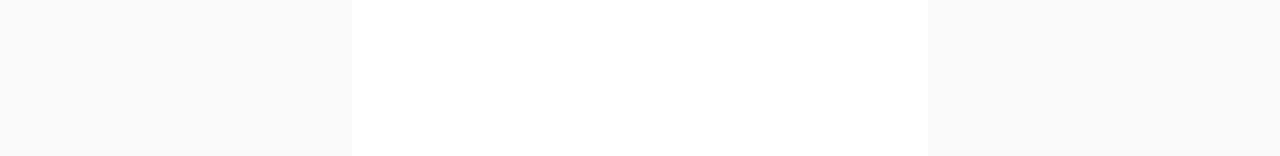
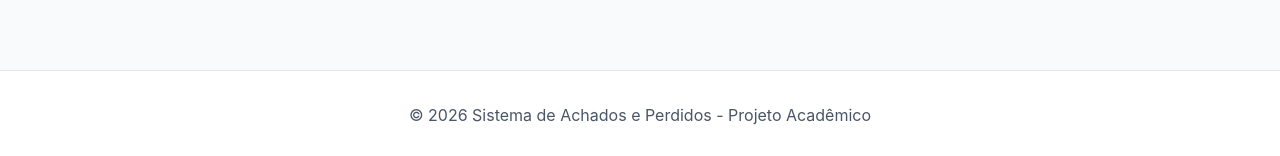
Before and after one commit to impacta-gb/ap2-frontend-next-js-ditko-br, a Next.js app: page / in a window 1280 px wide. Shown: the part 641-797 px from the top of the page. Built offline with nearby package versions, Linux system fonts and the light colour scheme.

Commit message:
feat: atualiza layout raiz com navbar e footer

```diff
--- a/app/layout.js
+++ b/app/layout.js
@@ -1,5 +1,6 @@
 import { Geist, Geist_Mono } from "next/font/google";
 import "./globals.css";
+import { Navbar } from "@/src/components";
 
 const geistSans = Geist({
   variable: "--font-geist-sans",
@@ -12,17 +13,25 @@ const geistMono = Geist_Mono({
 });
 
 export const metadata = {
-  title: "Create Next App",
-  description: "Generated by create next app",
+  title: "Sistema de Achados e Perdidos",
+  description: "Sistema para encontrar e devolver itens perdidos",
 };
 
 export default function RootLayout({ children }) {
   return (
     <html
-      lang="en"
+      lang="pt-BR"
       className={`${geistSans.variable} ${geistMono.variable} h-full antialiased`}
     >
-      <body className="min-h-full flex flex-col">{children}</body>
+      <body className="min-h-full flex flex-col bg-gray-50 dark:bg-black">
+        <Navbar />
+        <main className="flex-1">{children}</main>
+        <footer className="bg-white dark:bg-gray-900 border-t border-gray-200 dark:border-gray-800 py-8 mt-auto">
+          <div className="max-w-7xl mx-auto px-4 text-center text-gray-600 dark:text-gray-400">
+            <p>© 2026 Sistema de Achados e Perdidos - Projeto Acadêmico</p>
+          </div>
+        </footer>
+      </body>
     </html>
   );
 }
```
